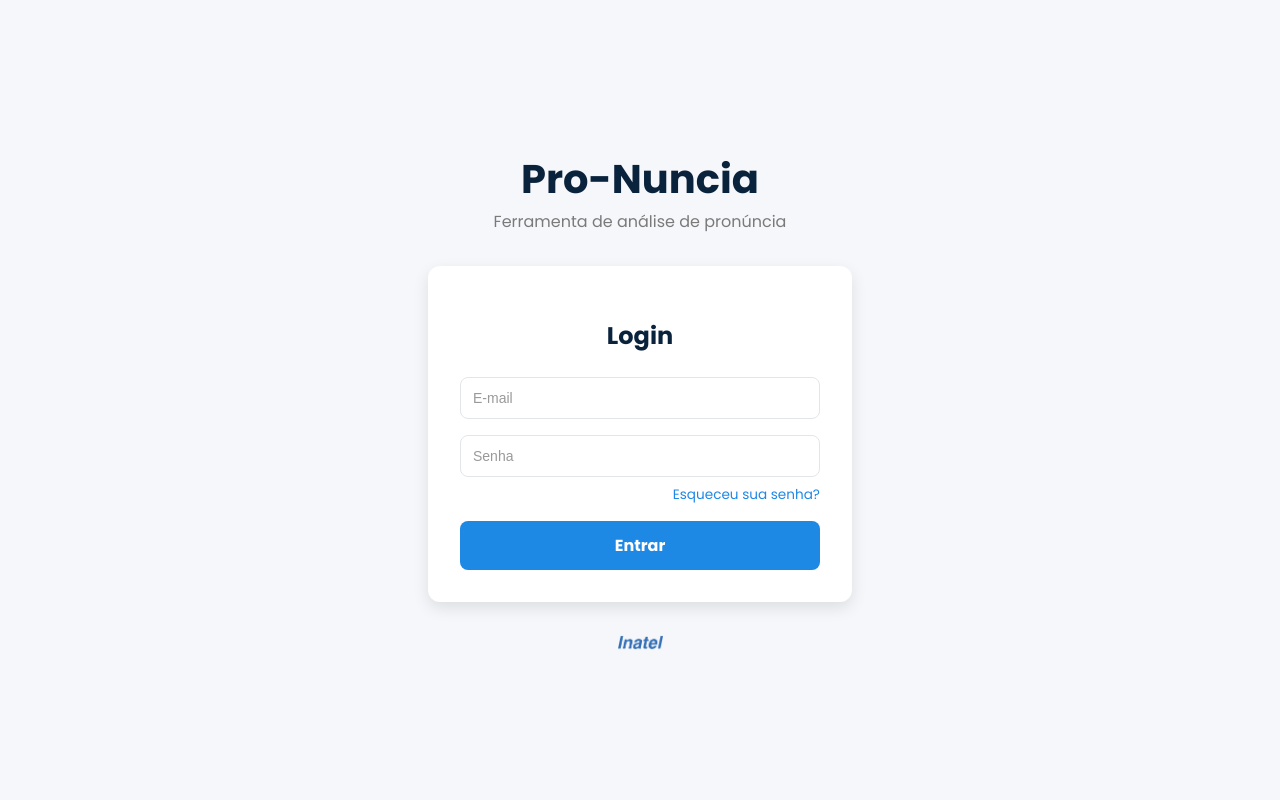
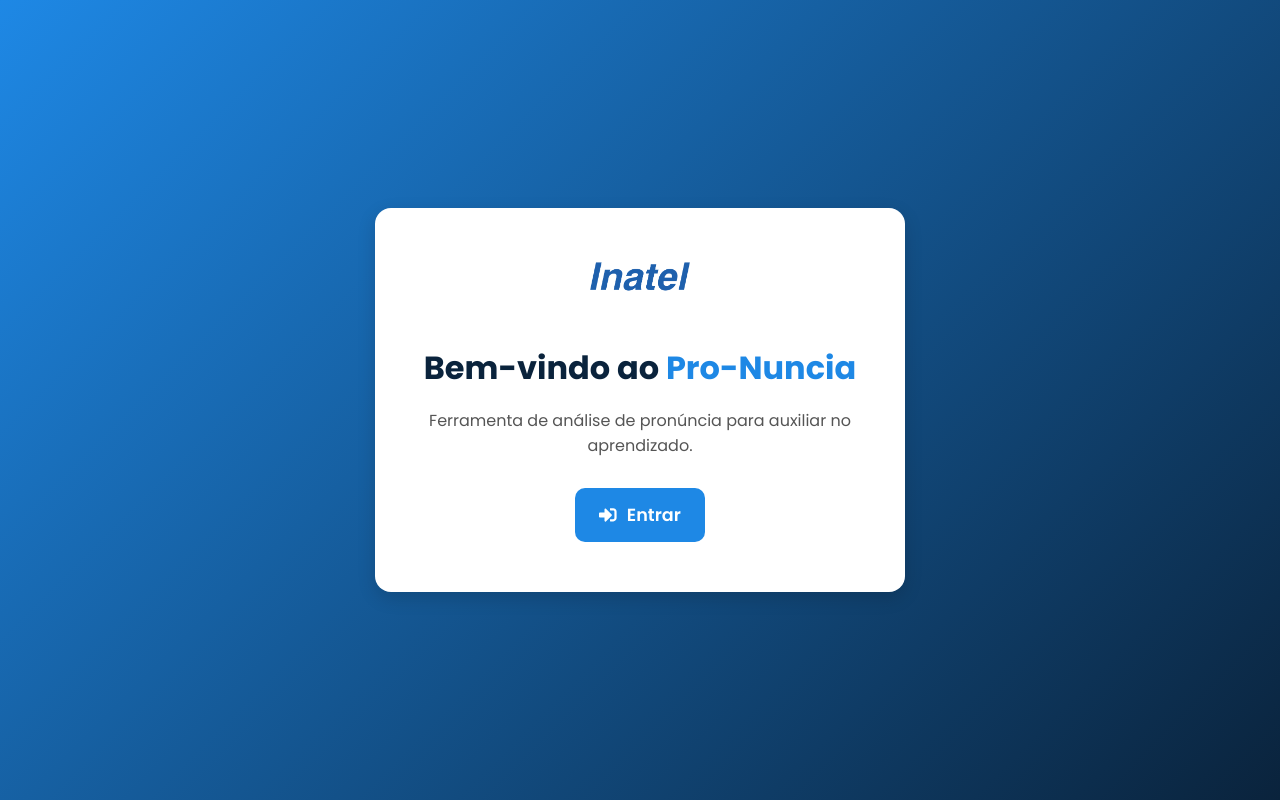
Before and after one commit to carolinyat/control-system-frontend, a React (Vite) app: page / in a window 1280 px wide. Built offline with nearby package versions, Linux system fonts and the light colour scheme.

Commit message:
feat: pagina inicial adicionada

```diff
--- a/src/App.tsx
+++ b/src/App.tsx
@@ -1,4 +1,5 @@
 import { BrowserRouter as Router, Routes, Route } from "react-router-dom";
+import Home from "./pages/Home";
 import Login from "./pages/Login";
 import Admin from "./pages/Admin";
 // import UserHome from "./pages/UserHome";
@@ -7,7 +8,9 @@
   return (
     <Router>
       <Routes>
-        <Route path="/" element={<Login />} />
+        <Route path="/" element={<Home />} />
+
+        <Route path="/Login" element={<Login />} />
         <Route path="/admin/usuarios" element={<Admin />} />
         {/* <Route path="/user/*" element={<UserHome />} /> */}
       </Routes>
--- a/src/components/Sidebar.tsx
+++ b/src/components/Sidebar.tsx
@@ -1,20 +1,29 @@
-import { NavLink } from "react-router-dom";
-import { FaHome, FaUsers, FaUser, FaCog } from "react-icons/fa";
+import { NavLink, useNavigate } from "react-router-dom";
+import { FaHome, FaUsers, FaUser, FaCog, FaSignOutAlt } from "react-icons/fa";
 import styles from "../styles/Sidebar.module.css";
 
 export default function Sidebar() {
+  const navigate = useNavigate();
+
+  const handleLogout = () => {
+    // Aqui depois você pode limpar token do backend
+    navigate("/"); // redireciona para login
+  };
+
   return (
     <aside className={styles.sidebar}>
       <h2 className={styles.logo}>Pro-Nuncia</h2>
       <p className={styles.subtitle}>Ferramenta de análise de pronúncia</p>
       <div className={styles.separator}></div>
 
-            <nav>
+      <nav className={styles.nav}>
         <ul>
           <li>
             <NavLink
               to="/admin/home"
-                            className={({ isActive }) => isActive ? `${styles.link} ${styles.active}` : styles.link}
+              className={({ isActive }) =>
+                isActive ? `${styles.link} ${styles.active}` : styles.link
+              }
             >
               <FaHome className={styles.icon} /> Início
             </NavLink>
@@ -22,7 +31,9 @@
           <li>
             <NavLink
               to="/admin/usuarios"
-                            className={({ isActive }) => isActive ? `${styles.link} ${styles.active}` : styles.link}
+              className={({ isActive }) =>
+                isActive ? `${styles.link} ${styles.active}` : styles.link
+              }
             >
               <FaUsers className={styles.icon} /> Usuários
             </NavLink>
@@ -30,21 +41,30 @@
           <li>
             <NavLink
               to="/admin/perfil"
-                            className={({ isActive }) => isActive ? `${styles.link} ${styles.active}` : styles.link}
+              className={({ isActive }) =>
+                isActive ? `${styles.link} ${styles.active}` : styles.link
+              }
             >
               <FaUser className={styles.icon} /> Perfil
             </NavLink>
           </li>
-                    <li>
+          {/* <li>
             <NavLink
               to="/admin/config"
-                            className={({ isActive }) => isActive ? `${styles.link} ${styles.active}` : styles.link}
+              className={({ isActive }) =>
+                isActive ? `${styles.link} ${styles.active}` : styles.link
+              }
             >
               <FaCog className={styles.icon} /> Configurações
             </NavLink>
-                    </li>
+          </li> */}
         </ul>
       </nav>
+
+      {/* Botão de sair no rodapé */}
+      <button className={styles.logoutBtn} onClick={handleLogout}>
+        <FaSignOutAlt className={styles.icon} /> Sair
+      </button>
     </aside>
   );
 }
--- /dev/null
+++ b/src/pages/Home.tsx
@@ -0,0 +1,29 @@
+import { useNavigate } from "react-router-dom";
+import styles from "../styles/Home.module.css";
+import inatelLogo from "../assets/Logo-Inatel.png";
+import { FaSignInAlt } from "react-icons/fa";
+
+export default function Home() {
+  const navigate = useNavigate();
+
+  return (
+    <div className={styles.container}>
+      <div className={styles.card}>
+        <img src={inatelLogo} alt="Inatel" className={styles.logo} />
+
+        <h1 className={styles.title}>
+          Bem-vindo ao <span>Pro-Nuncia</span>
+        </h1>
+        <p className={styles.subtitle}>
+          Ferramenta de análise de pronúncia para auxiliar no aprendizado.
+        </p>
+        <button
+          className={styles.loginBtn}
+          onClick={() => navigate("/login")}
+        >
+          <FaSignInAlt /> Entrar
+        </button>
+      </div>
+    </div>
+  );
+}
--- /dev/null
+++ b/src/styles/Home.module.css
@@ -0,0 +1,73 @@
+.container {
+  display: flex;
+  justify-content: center;
+  align-items: center;
+  height: 100vh;
+  background: linear-gradient(135deg, #1e88e5, #0a233c);
+}
+
+.card {
+  background: white;
+  padding: 50px 40px;
+  border-radius: 16px;
+  text-align: center;
+  box-shadow: 0 6px 18px rgba(0, 0, 0, 0.15);
+  max-width: 450px;
+  width: 100%;
+  animation: fadeInUp 0.8s ease;
+}
+
+@keyframes fadeInUp {
+  from {
+    opacity: 0;
+    transform: translateY(30px);
+  }
+  to {
+    opacity: 1;
+    transform: translateY(0);
+  }
+}
+
+.logo {
+  width: 100px;
+  margin-bottom: 20px;
+}
+
+.title {
+  font-size: 2rem;
+  font-weight: 700;
+  margin-bottom: 10px;
+  color: #0a233c;
+}
+
+.title span {
+  color: #1e88e5;
+}
+
+.subtitle {
+  color: #555;
+  margin-bottom: 30px;
+  font-size: 1rem;
+}
+
+.loginBtn {
+  background: var(--primary);
+  color: white;
+  border: none;
+  padding: 14px 24px;
+  border-radius: 10px;
+  font-size: 1.1rem;
+  font-weight: 600;
+  cursor: pointer;
+  transition: transform 0.2s, background 0.2s;
+  display: flex;
+  align-items: center;
+  gap: 10px;
+  justify-content: center;
+  margin: 0 auto;
+}
+
+.loginBtn:hover {
+  background: #42a5f5;
+  transform: scale(1.05);
+}
--- a/src/styles/Sidebar.module.css
+++ b/src/styles/Sidebar.module.css
@@ -1,6 +1,6 @@
 .sidebar {
   width: 220px;
-  height: 100vh;
+  height: auto;
   background: var(--secondary);
   color: #fff;
   display: flex;
@@ -62,3 +62,26 @@
   color: white !important;
   font-weight: 600;
 }
+
+.nav {
+  flex: 1;
+}
+
+.logoutBtn {
+  display: flex;
+  align-items: center;
+  gap: 10px;
+  background: transparent;
+  border: none;
+  color: #ddd;
+  font-weight: 500;
+  padding: 12px 14px;
+  border-radius: 6px;
+  cursor: pointer;
+  transition: background 0.2s, color 0.2s;
+}
+
+.logoutBtn:hover {
+  background: rgba(255, 255, 255, 0.1);
+  color: white;
+}
```
Lines whose indentation alone changed are shown as unchanged.
